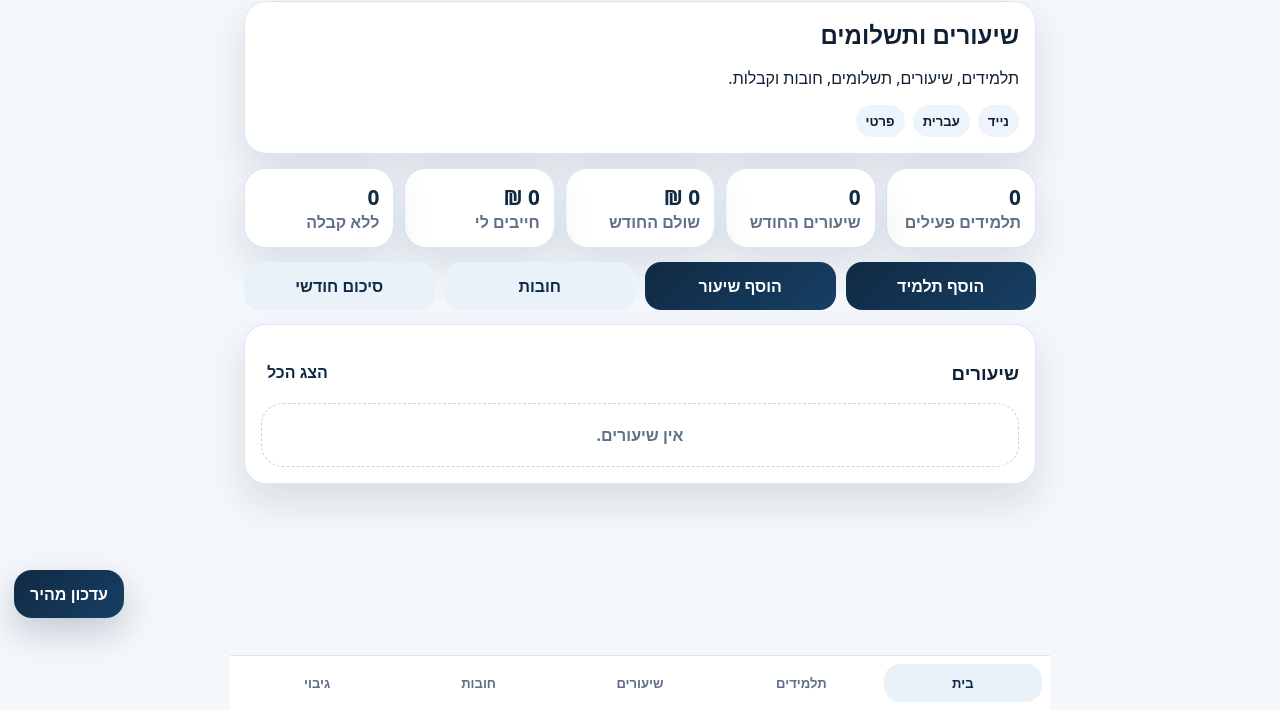
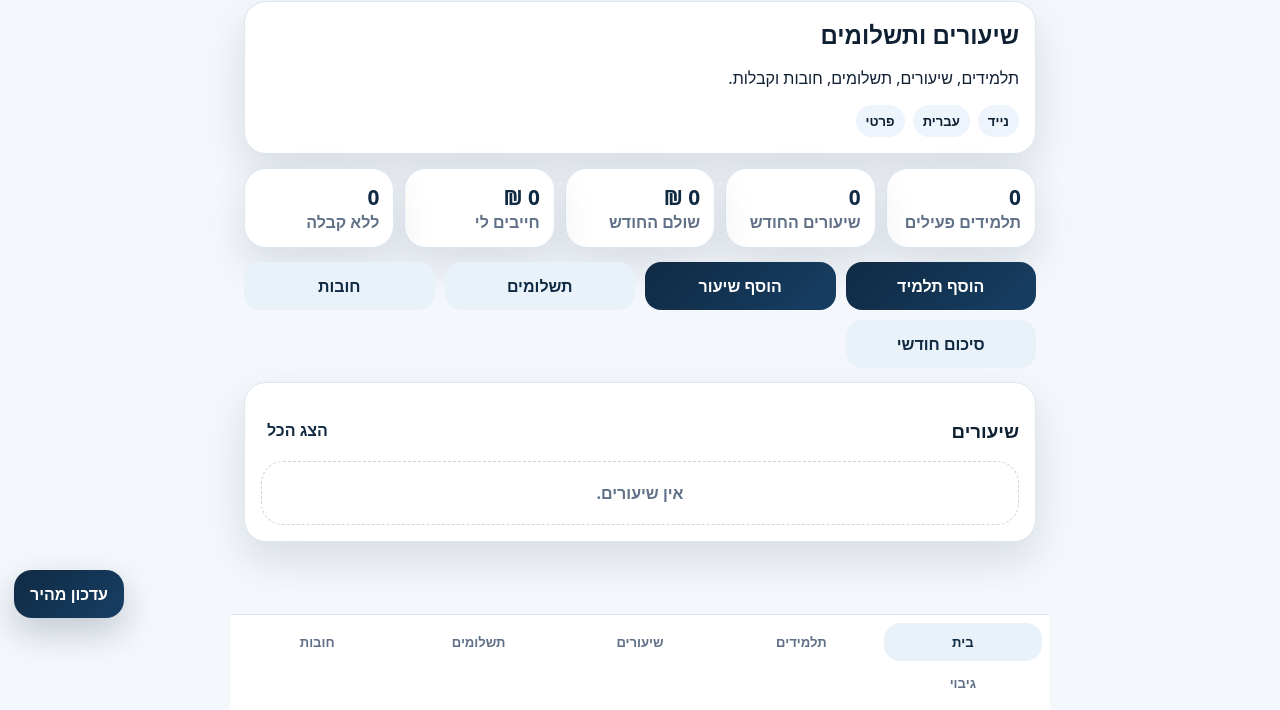
Before and after one commit to yanivmizrachiy/shiur-prati, a plain HTML site: page index.html in a window 1280 px wide. Shown: the part 90-800 px from the top of the page. Drawn offline with Linux system fonts and the light colour scheme.

Commit message:
Add payments screen and exports

```diff
--- a/index.html
+++ b/index.html
@@ -28,6 +28,7 @@
       <div class="actions2">
         <button data-go="studentForm" class="primary">הוסף תלמיד</button>
         <button data-go="lessonForm" class="primary">הוסף שיעור</button>
+        <button data-go="payments" class="soft">תשלומים</button>
         <button data-go="debts" class="soft">חובות</button>
         <button data-go="month" class="soft">סיכום חודשי</button>
       </div>
@@ -90,6 +91,7 @@
       </form>
     </section>
     <section id="debts" class="screen"><h2>חובות</h2><div id="debtsList"></div></section>
+    <section id="payments" class="screen"><h2>תשלומים</h2><div id="paymentsList"></div></section>
     <section id="receipts" class="screen"><h2>קבלות חסרות</h2><div id="receiptsList"></div></section>
     <section id="month" class="screen"><h2>סיכום חודשי</h2><input id="monthPick" type="month"><div id="monthOut"></div></section>
     <section id="backup" class="screen">
@@ -98,6 +100,7 @@
         <button id="exportJson" class="primary full">ייצוא JSON</button>
         <button id="exportStudents" class="soft full">ייצוא תלמידים CSV</button>
         <button id="exportLessons" class="soft full">ייצוא שיעורים CSV</button>
+        <button id="exportPayments" class="soft full">ייצוא תשלומים CSV</button>
         <label class="soft full file">ייבוא JSON<input id="importJson" type="file" accept="application/json" hidden></label>
       </div>
     </section>
@@ -106,6 +109,7 @@
     <button data-go="home" class="nav active">בית</button>
     <button data-go="students" class="nav">תלמידים</button>
     <button data-go="lessons" class="nav">שיעורים</button>
+    <button data-go="payments" class="nav">תשלומים</button>
     <button data-go="debts" class="nav">חובות</button>
     <button data-go="backup" class="nav">גיבוי</button>
   </nav>
```
